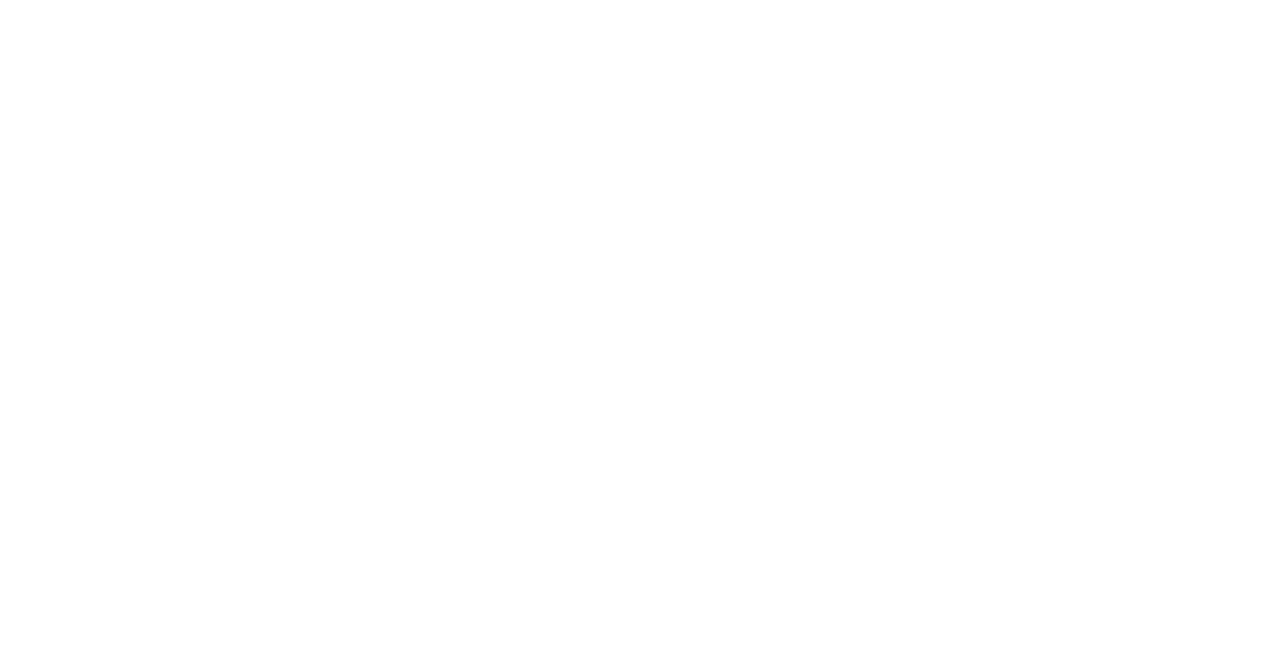
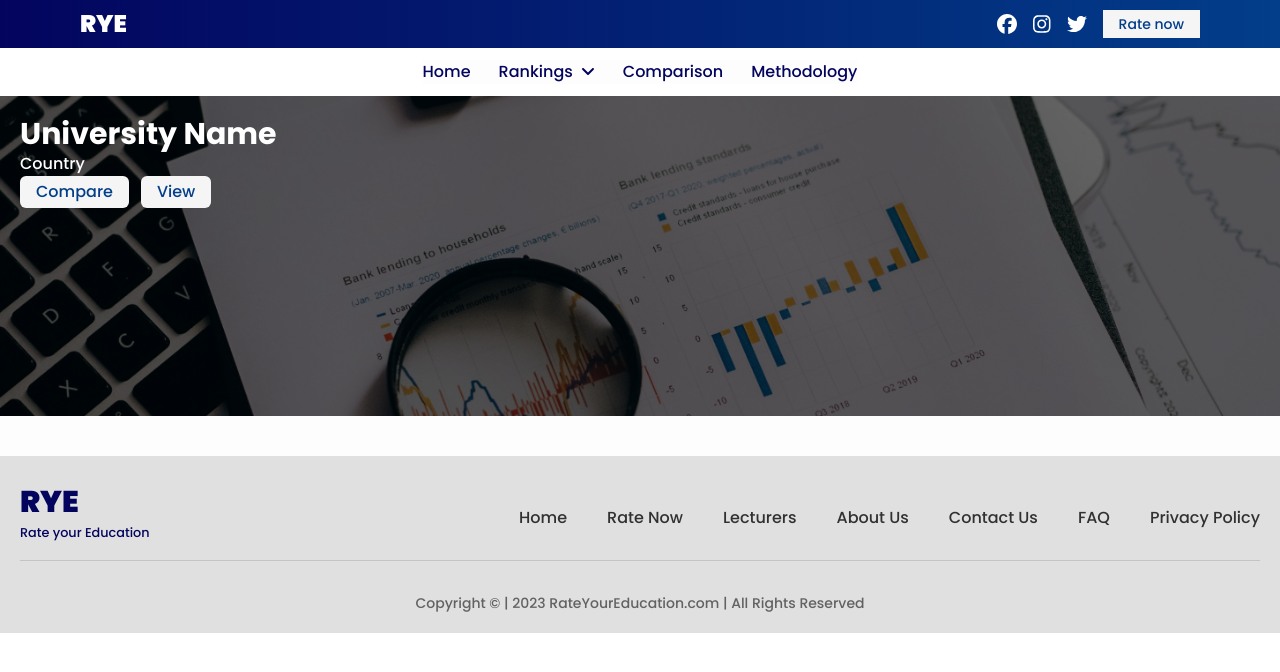
Before and after one commit to CRUD-Experts/rateyoureducation-frontend, a React (Vite) app: page /rankings/universities/1 in a window 1280 px wide. Before the commit this address had no page. Shown: the top 672 px of the page. Built offline with nearby package versions, Linux system fonts and the light colour scheme.

Commit message:
Solved reat-router bug with Links in UniversityRankings

```diff
--- a/src/App.jsx
+++ b/src/App.jsx
@@ -9,6 +9,7 @@ import Signup from "./Pages/Public/Signup";
 import { RankingsLayout } from "./Pages/Layouts/RankingsLayout";
 import UniversityRanking from "./components/UniversityRanking";
 import { LecturerRanking } from "./components/LecturerRanking";
+import { UniversityDetails } from "./Pages/Public/UniversityDetails";
 
 function App() {
   return (
@@ -21,6 +22,8 @@ function App() {
               <Route path="universities" element={<UniversityRanking limit={10} hasImages={false} hasButton={false} animate={false} />} />
               <Route path="scholars" element={<LecturerRanking limit={10} hasButton={false} hasImage={false} animate={false} />} />
             </Route>
+            <Route path="rankings/universities/:id" element={<UniversityDetails />} />
+
             <Route path="comparison" element={<Comparison />} />
             <Route path="methodology" element={<Methodology />} />
             <Route path="signup" element={<Signup />} />
--- /dev/null
+++ b/src/Pages/Public/UniversityDetails.jsx
@@ -0,0 +1,22 @@
+import { Link } from "react-router-dom";
+
+export const UniversityDetails = () => {
+	return (
+		<>
+			<section className="bg-light-500 w-full h-80 bg-rankHeader bg-no-repeat bg-cover bg-center relative isolate p-5">
+				<div className="bg-black bg-opacity-60 w-full h-full absolute top-0 left-0 -z-10"></div>
+        <div>
+          <div></div>
+          <div className="text-white" >
+            <h1 className="font-bold text-3xl" >University Name</h1>
+            <h2>Country</h2>
+            <div className="flex items-center gap-3" >
+              <Link className="light-btn rounded-md" >Compare</Link>
+              <button className="light-btn rounded-md" >View</button>
+            </div>
+          </div>
+        </div>
+			</section>
+		</>
+	);
+};
--- a/src/components/Elements/Section.jsx
+++ b/src/components/Elements/Section.jsx
@@ -1,9 +1,8 @@
 /* eslint-disable react/prop-types */
-import { AnimatePresence, motion } from "framer-motion";
+import { motion } from "framer-motion";
 
 const Section = ({ children, className, animate = true }) => {
 	return (
-		<AnimatePresence>
 		<motion.section
 			initial={animate && { translateY: 200, opacity: 0 }}
 			whileInView={animate && { translateY: 0, opacity: 1 }}
@@ -11,7 +10,6 @@ const Section = ({ children, className, animate = true }) => {
 			className={`container ${className}`}>
 			{children}
 		</motion.section>
-		</AnimatePresence>
 	);
 };
 
--- a/src/components/IndiLectureRank.jsx
+++ b/src/components/IndiLectureRank.jsx
@@ -1,6 +1,7 @@
 /* eslint-disable react/prop-types */
 import { motion } from "framer-motion";
 import { DotSeparator } from "./Aesthetics/DotSeparator";
+import { Link } from "react-router-dom";
 
 export const IndiLectureRank = ({
 	rank,
@@ -37,11 +38,11 @@ export const IndiLectureRank = ({
 					</div>
 				</div>
 			</div>
-			<a
+			<Link
 				className="mobile:opacity-0 mobile:group-hover:opacity-100 justify-self-end px-3 py-2 text-primary-700 rounded-md transition-all duration-150 ease-in-out mobile:bg-transparent bg-primary-100 hover:bg-primary-100"
-				href="#">
+				to="/">
 				View
-			</a>
+			</Link>
 		</motion.div>
 	);
 };
--- a/src/components/IndiRanks.jsx
+++ b/src/components/IndiRanks.jsx
@@ -1,8 +1,10 @@
 /* eslint-disable react/prop-types */
 import { motion } from "framer-motion";
 import { DotSeparator } from "./Aesthetics/DotSeparator";
+import { Link } from "react-router-dom";
 
 export const IndiRanks = ({
+	id,
 	rank,
 	logo,
 	name,
@@ -10,7 +12,7 @@ export const IndiRanks = ({
 	scholars,
 	publications,
 	hIndex,
-	loaded = false
+	loaded = false,
 }) => {
 	if (!loaded) {
 		return (
@@ -23,7 +25,8 @@ export const IndiRanks = ({
 					</div>
 				</div>
 			</div>
-		)}
+		);
+	}
 	return (
 		<motion.div
 			initial={{ opacity: 0, translateY: 50, scale: 0.9 }}
@@ -53,11 +56,11 @@ export const IndiRanks = ({
 					</div>
 				</div>
 			</div>
-			<a
+			<Link
 				className="mobile:opacity-0 mobile:group-hover:opacity-100 justify-self-end px-3 py-2 text-primary-700 rounded-md transition-all duration-150 ease-in-out mobile:bg-transparent bg-primary-100 hover:bg-primary-100"
-				href="#">
+				to={`rankings/universities/${id}`}>
 				View
-			</a>
+			</Link>
 		</motion.div>
 	);
 };
--- a/src/components/LecturerRanking.jsx
+++ b/src/components/LecturerRanking.jsx
@@ -50,7 +50,7 @@ export const LecturerRanking = ({
 	}
 	return (
 		<>
-			<Section animate={animate}>
+			<Section animate={animate} className={'px-5'} >
 				<SectionHeader title="Best Lecturers" />
 				<div className="flex tablet:flex-row flex-col-reverse gap-10 mt-14 items-center">
 					<div className="w-full">
--- a/src/components/UniversityRanking.jsx
+++ b/src/components/UniversityRanking.jsx
@@ -6,6 +6,7 @@ import { StackedImages } from "./Aesthetics/StackedImages";
 import { Button } from "./Elements/Buttons/Button";
 import { useEffect, useState } from "react";
 import { IndiRankLoader } from "./loaders/IndiRankLoader";
+// import { Link } from "react-router-dom";
 
 const UniversityRanking = ({
 	limit = 5,
@@ -32,10 +33,10 @@ const UniversityRanking = ({
 				return res.json();
 			})
 			.then((data) => {
-				if(data > 400) {
+				if (data > 400) {
 					setErrorMsg("Something went wrong!");
 					// throw new Error("Something went wrong!");
-					return
+					return;
 				}
 				setIsLoaded(true);
 				setData(data);
@@ -49,12 +50,10 @@ const UniversityRanking = ({
 	}, [setIsLoaded, setData, setError]);
 
 	if (!isLoaded) {
-		return (
-			<IndiRankLoader />
-		);
+		return <IndiRankLoader />;
 	}
 	return (
-		<Section animate={animate} >
+		<Section animate={animate} className={'px-5'}>
 			<SectionHeader
 				title="Top Universities"
 				subtitle="Welcome to our TOP UNIVERSITY section, where we showcase
@@ -79,6 +78,7 @@ const UniversityRanking = ({
 							if (index + 1 > limit) return;
 							return (
 									<IndiRanks
+										id={rank._id}
 										rank={index + 1}
 										key={index}
 										name={rank.vfn_id}
--- a/src/index.css
+++ b/src/index.css
@@ -43,9 +43,9 @@
 	.light-btn {
 		@apply relative bg-light-100 text-primary-700 hover:text-light-100 transition-all
 		duration-300 delay-300 after:content-[''] overflow-hidden after:absolute isolate
-		after:top-0 after:left-0 after:-z-10 hover:after:w-full after:rounded-full
+		after:top-0 after:left-0 after:-z-10 hover:after:w-full
 		after:transition-all after:duration-300 after:delay-300 after:w-0 after:h-full
-		after:bg-primary-700 px-4 py-1 rounded-full;
+		after:bg-primary-700 px-4 py-1 ;
 	}
 	.btn {
 		@apply px-6 py-2 rounded-md;
@@ -64,6 +64,14 @@
         hover:text-light-100 inline-block transition-all
         duration-300 delay-200 relative after:absolute after:content-['']
         after:top-0 after:left-0 after:w-0 after:h-full after:bg-primary-900
+        hover:after:w-full after:transition-all after:duration-300 after:delay-200 isolate after:-z-20 overflow-hidden;
+	}
+
+	.light-btn {
+		@apply ring-light-500  bg-light-500 text-primary-800
+        hover:text-primary-100 inline-block transition-all
+        duration-300 delay-200 relative after:absolute after:content-['']
+        after:top-0 after:left-0 after:w-0 after:h-full after:bg-light-900
         hover:after:w-full after:transition-all after:duration-300 after:delay-200 isolate after:-z-20 overflow-hidden;
 	}
 
```
Lines whose indentation alone changed are shown as unchanged.
